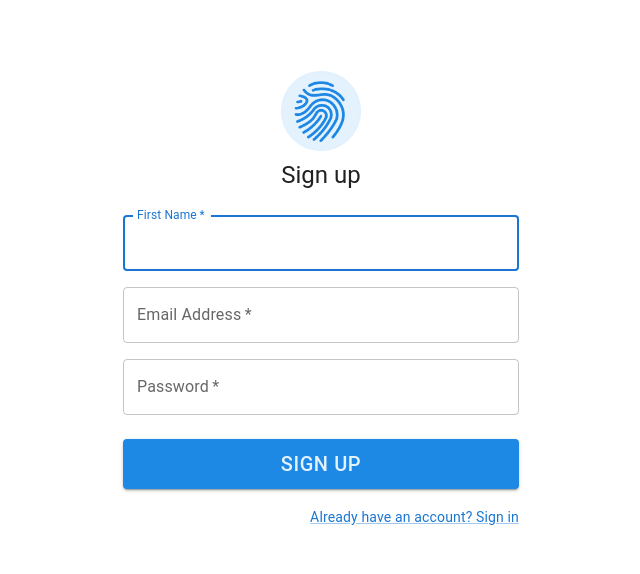
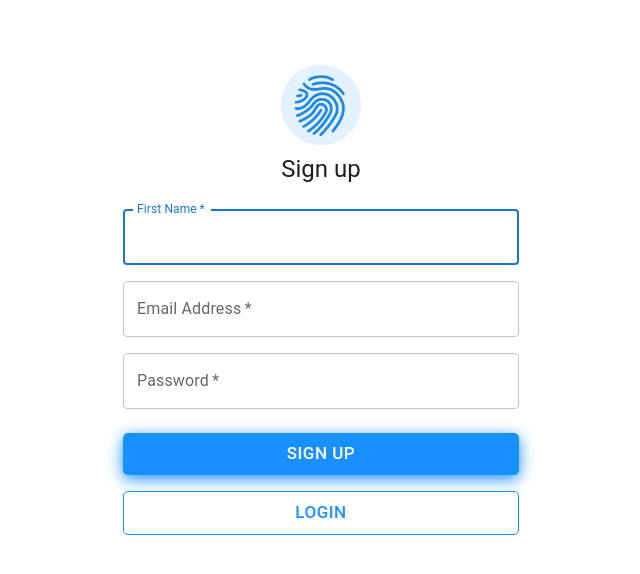
Before and after one commit to athul-22/todo-mernstack, a React (Vite) app in the folder frontend/: page /register in a window 1280 px wide. Shown: the top 574 px of the page, without its empty margins (319-959 px from the left). Built offline with nearby package versions, Linux system fonts and the light colour scheme.

Commit message:
welcome mail

```diff
--- a/frontend/src/components/auth/Login.jsx
+++ b/frontend/src/components/auth/Login.jsx
@@ -9,30 +9,29 @@ import Box from "@mui/material/Box";
 import Typography from "@mui/material/Typography";
 import Container from "@mui/material/Container";
 import { createTheme, ThemeProvider } from "@mui/material/styles";
-import fingerprint from './fingerprint.gif'
-import axios from 'axios';
-import {useNavigate} from 'react-router-dom'
+import fingerprint from "./fingerprint.gif";
+import axios from "axios";
+import { useNavigate } from "react-router-dom";
 
 const defaultTheme = createTheme();
 
 export default function SignIn() {
+  const navigate = useNavigate();
 
-    const navigate = useNavigate();
-
-  const handleSubmit = async(e) => {
+  const handleSubmit = async (e) => {
     e.preventDefault();
     const email = e.target.email.value;
     const password = e.target.password.value;
 
-    try{
-        await axios.post('/api/auth/login',{
-            email,
-            password
-        })
-        navigate('/');
-        localStorage.setItem("username",email)
-    }catch(error){
-        console.log(error);
+    try {
+      await axios.post("/api/auth/login", {
+        email,
+        password,
+      });
+      navigate("/");
+      localStorage.setItem("username", email);
+    } catch (error) {
+      console.log(error);
     }
   };
 
@@ -72,7 +71,7 @@ export default function SignIn() {
             >
               {" "}
               {/* <LockOutlinedIcon /> */}
-              <img src={fingerprint} height="90px"/>
+              <img src={fingerprint} height="90px" />
             </Avatar>
             <Typography component="h1" variant="h5">
               Sign in
@@ -110,21 +109,40 @@ export default function SignIn() {
                 sx={{
                   mt: 3,
                   mb: 2,
-                  bgcolor: "#1E88E5",
-                  color: "#E3F2FD",
-                  width: "100%",
-                  height: "50px",
-                  fontSize: "20px",
+                  cursor: "pointer",
+                  fontSize: "17px",
+                  borderRadius: "5px",
+                  boxShadow: "#1890ff 0px 4px 16px 0px",
+                  backgroundColor: "#1890ff",
+                  color: "white",
+                  border: "none",
                 }}
               >
                 Sign In
               </Button>
+              <Link href="/register" variant="body2">
+                    <Button
+                      fullWidth
+                      style={{
+                        mt: 3,
+                        mb: 2,
+                        cursor: "pointer",
+                        fontSize: "17px",
+                        borderRadius: "5px",
+                        backgroundColor: "white",
+                        color: "#1890ff",
+                        border: "1px solid #1890ff",
+
+                      }}
+                    >
+                      Create Account
+                    </Button>
+                    {/* {"Don't have an account? Sign Up"} */}
+                  </Link>
 
               <Grid container>
                 <Grid item>
-                  <Link href="/register" variant="body2">
-                    {"Don't have an account? Sign Up"}
-                  </Link>
+
                 </Grid>
               </Grid>
             </Box>
--- a/frontend/src/components/auth/Register.jsx
+++ b/frontend/src/components/auth/Register.jsx
@@ -5,33 +5,31 @@ import TextField from "@mui/material/TextField";
 import Link from "@mui/material/Link";
 import Grid from "@mui/material/Grid";
 import Box from "@mui/material/Box";
-import toast from 'react-hot-toast';
-import axios from 'axios'
+import toast from "react-hot-toast";
+import axios from "axios";
 // import LockOutlinedIcon from "@mui/icons-material/LockOutlined";
 import Typography from "@mui/material/Typography";
 import Container from "@mui/material/Container";
 import { createTheme, ThemeProvider } from "@mui/material/styles";
-import fingerprint from './fingerprint.gif'
-
+import fingerprint from "./fingerprint.gif";
 
 const defaultTheme = createTheme();
 
 export default function SignIn() {
-
-  const register = async(e) => {
+  const register = async (e) => {
     e.preventDefault();
     const user = {
-        name: e.target.name.value,
-        email: e.target.email.value,
-        password: e.target.password.value
+      name: e.target.name.value,
+      email: e.target.email.value,
+      password: e.target.password.value,
     };
 
-    try{
-        await axios.post('/api/auth/register',user);
-        toast.success('Account created successfully');
-    }catch(error){
-        console.log(error);
-        toast.error('Something went wrong')
+    try {
+      await axios.post("/api/auth/register", user);
+      toast.success("Account created successfully");
+    } catch (error) {
+      console.log(error);
+      toast.error("Something went wrong");
     }
   };
 
@@ -69,18 +67,13 @@ export default function SignIn() {
                 fontSize: "60px",
               }}
             >
-             <img src={fingerprint} height="90px"/>
+              <img src={fingerprint} height="90px" />
               {/* <LockOutlinedIcon /> */}
             </Avatar>
             <Typography component="h1" variant="h5">
               Sign up
             </Typography>
-            <Box
-              component="form"
-              noValidate
-              onSubmit={register}
-              sx={{ mt: 3 }}
-            >
+            <Box component="form" noValidate onSubmit={register} sx={{ mt: 3 }}>
               <Grid container spacing={2}>
                 {/* <Grid item xs={12} sm={6}>
                   <TextField
@@ -144,20 +137,40 @@ export default function SignIn() {
                 sx={{
                   mt: 3,
                   mb: 2,
-                  bgcolor: "#1E88E5",
-                  color: "#E3F2FD",
-                  width: "100%",
-                  height: "50px",
-                  fontSize: "20px",
+                  cursor: "pointer",
+                  fontSize: "17px",
+                  borderRadius: "5px",
+                  boxShadow: "#1890ff 0px 4px 16px 0px",
+                  backgroundColor: "#1890ff",
+                  color: "white",
+                  border: "none",
                 }}
-              >Sign Up
+              >
+                Sign Up
               </Button>
+              <Link href="/login" variant="body2">
+                <Button
+                  fullWidth
+                  style={{
+                    mt: 3,
+                    mb: 2,
+                    cursor: "pointer",
+                    fontSize: "17px",
+                    borderRadius: "5px",
+                    backgroundColor: "white",
+                    color: "#1890ff",
+                    border: "1px solid #1890ff",
+                  }}
+                >
+                  Login
+                </Button>
+              </Link>
               <Grid container justifyContent="flex-end">
-                <Grid item>
+                {/* <Grid item>
                   <Link href="/login" variant="body2">
                     Already have an account? Sign in
                   </Link>
-                </Grid>
+                </Grid> */}
               </Grid>
             </Box>
           </Box>
```
Also changed, not shown: 2 other files (tests, documents, lock files or other folders).
